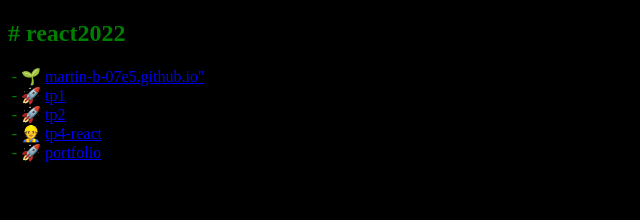
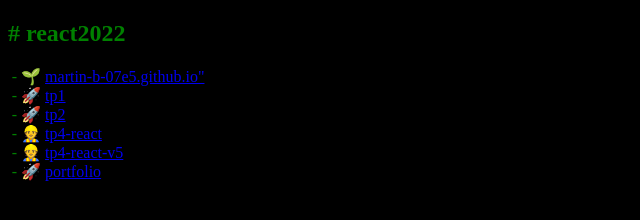
Before and after one commit to martin-b-07e5/mb, a plain HTML site: page index.html in a window 1280 px wide. Shown: the whole page, without its empty margins (0-640 px from the left). Drawn offline with Linux system fonts and the light colour scheme.

Commit message:
added tp4-react-v5

```diff
--- a/index.html
+++ b/index.html
@@ -19,6 +19,7 @@
   <p>- 🚀 <a href="https://martin-b-07e5.github.io/tp1" target="_blank">tp1</a></p>
   <p>- 🚀 <a href="https://martin-b-07e5.github.io/tp2" target="_blank">tp2</a></p>
   <p>- 👷 <a href="https://martin-b-07e5.github.io/tp4-react" target="_blank">tp4-react</a></p>
+  <p>- 👷 <a href="https://martin-b-07e5.github.io/tp4-react-v5/" target="_blank">tp4-react-v5</a></p>
 
   <p>- 🚀 <a href="https://martin-b-07e5.github.io/portfolio" target="_blank">portfolio</a></p>
 
```
